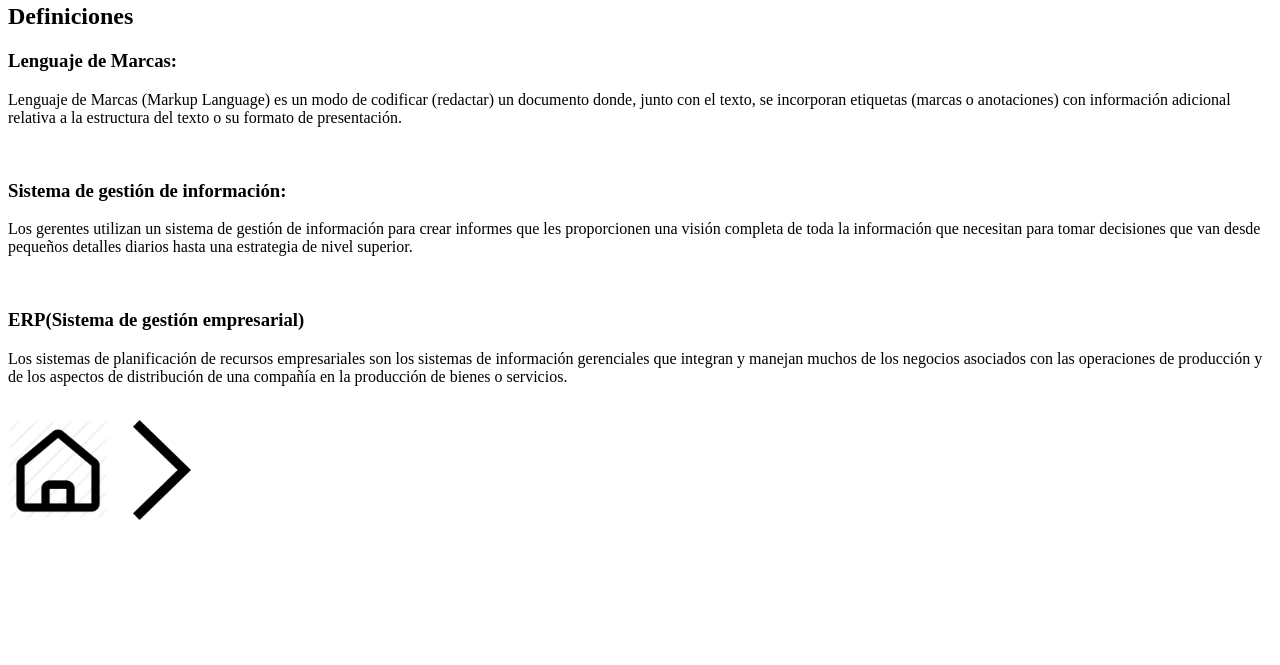
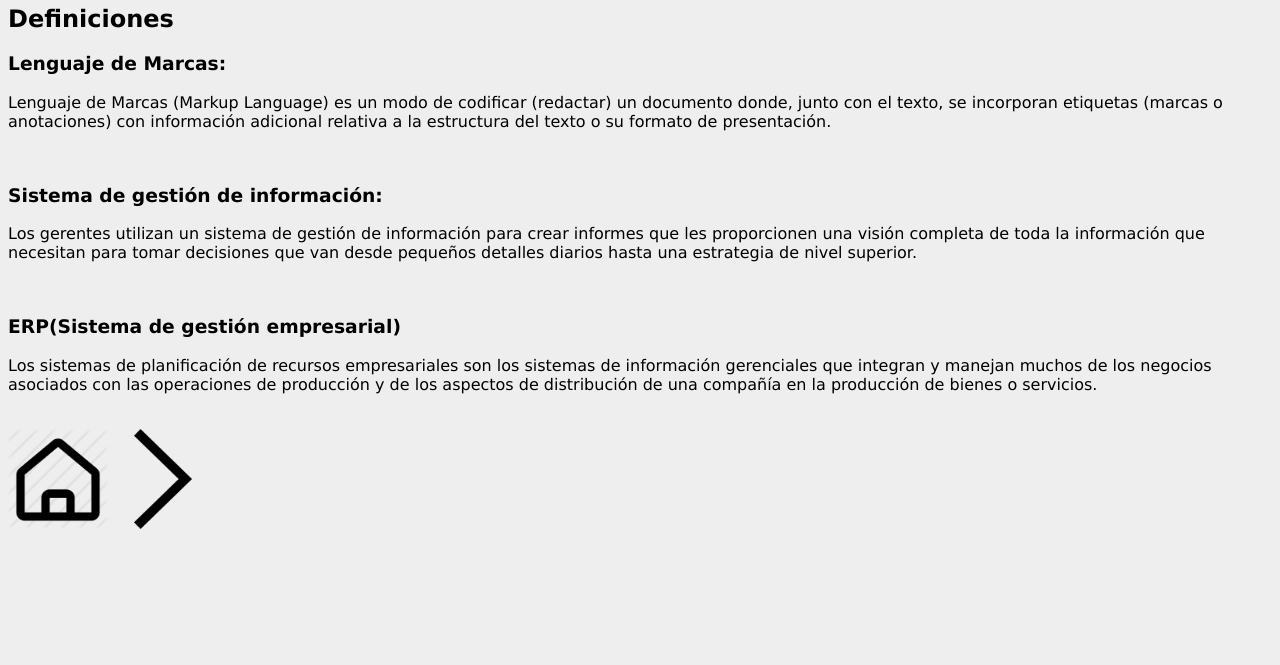
Before and after one commit to vanerb/WebInicial_Vr, a plain HTML site: page index.html in a window 1280 px wide. Shown: the part 135-800 px from the top of the page. Drawn offline with Linux system fonts and the light colour scheme.

Commit message:
Update index.html

```diff
--- a/index.html
+++ b/index.html
@@ -4,6 +4,12 @@
     <meta charset="utf-8">
     <title>Trabajo 1 Lenguaje de Marcas</title>
   </head>
+  <style>
+    body {
+        background:#eee;
+        font-family:verdana;
+      }
+  </style>
   <body>
 <h1>PÁGINA 1</h1>
 <h1>Trabajo 1</h1>
```
